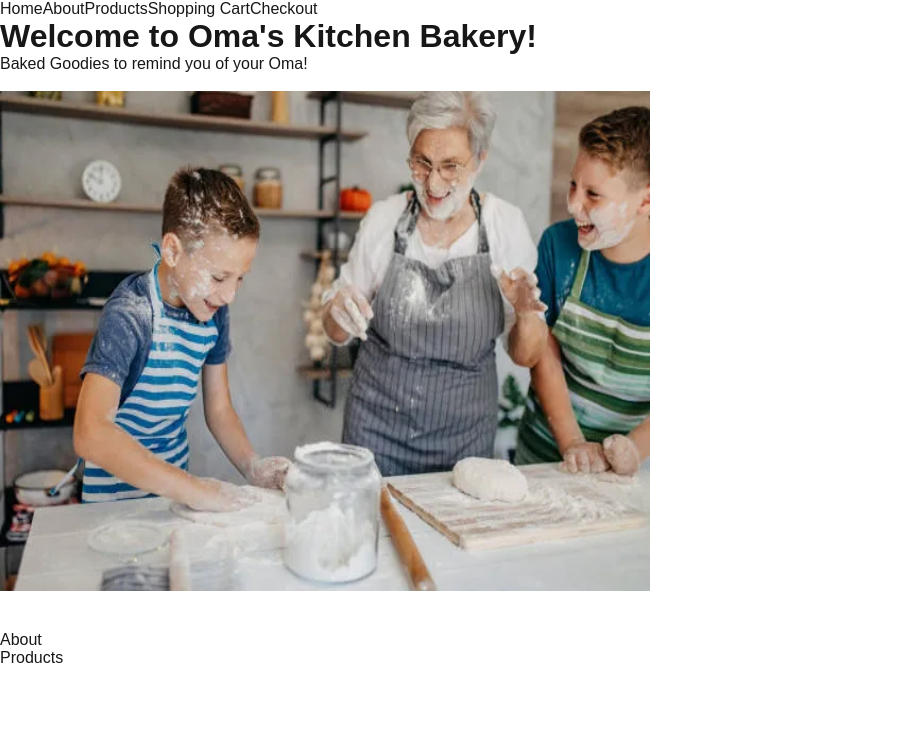
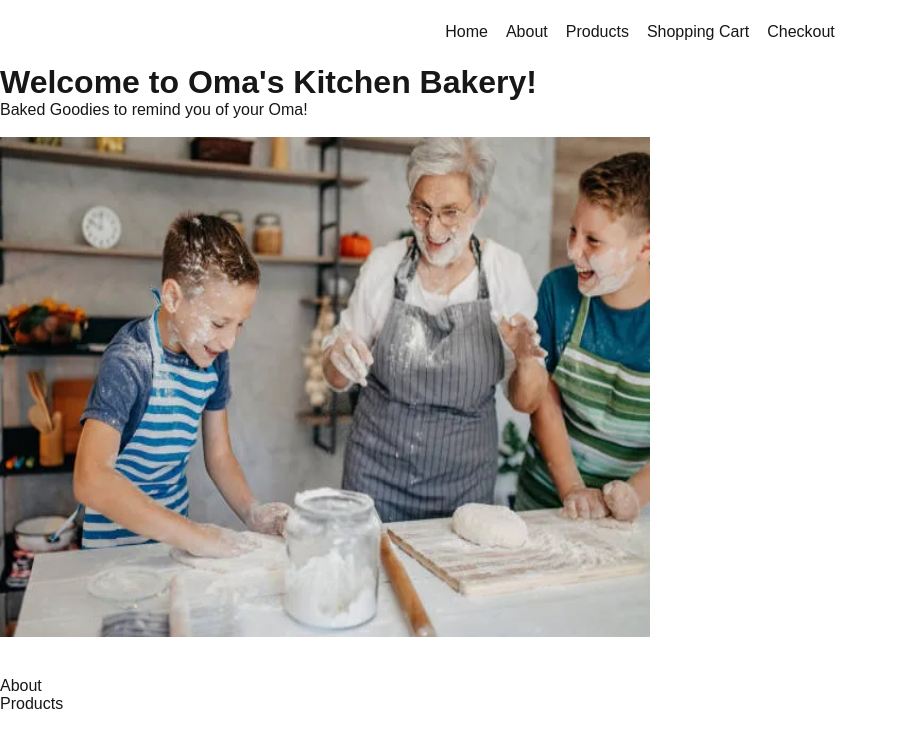
Before and after one commit to Draikth/nextjs-ecomm-store, a Next.js app: page / in a window 1280 px wide. Shown: the top 748 px of the page, without its empty margins (0-898 px from the left). Built offline with nearby package versions, Linux system fonts and the light colour scheme.

Commit message:
Update nav bar styling and total value for prd pg

```diff
--- a/app/globals.css
+++ b/app/globals.css
@@ -26,8 +26,21 @@ a {
   text-decoration: none;
 }
 
-@media (prefers-color-scheme: dark) {
-  html {
-    color-scheme: dark;
+nav {
+  width: 100vw;
+  height: 4rem;
+  background: var(--color-layout);
+  display: flex;
+  justify-content: space-around;
+  align-items: center;
+
+  > div {
+    display: flex;
+    align-items: center;
+    gap: 0.625rem;
+  }
+
+  > div a {
+    margin: 0.25rem;
   }
 }
--- a/app/products/[productId]/page.js
+++ b/app/products/[productId]/page.js
@@ -50,7 +50,7 @@ export default async function ProductPage(props) {
         <br />
         <div>Price: {singleProduct.price}</div>
         <div>
-          <OrderQuantity />
+          <OrderQuantity price={singleProduct.price} />
         </div>
       </div>
       <br />
```
Also changed, not shown: app/products/[productId]/actions.js (+5 -3 lines).
